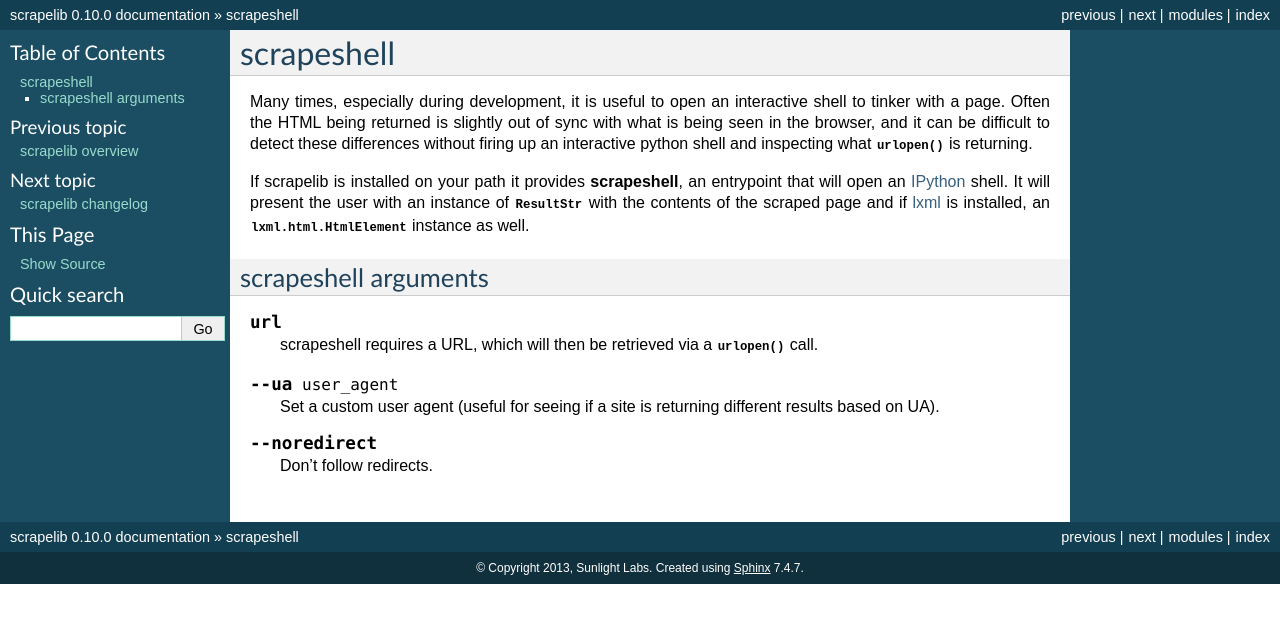
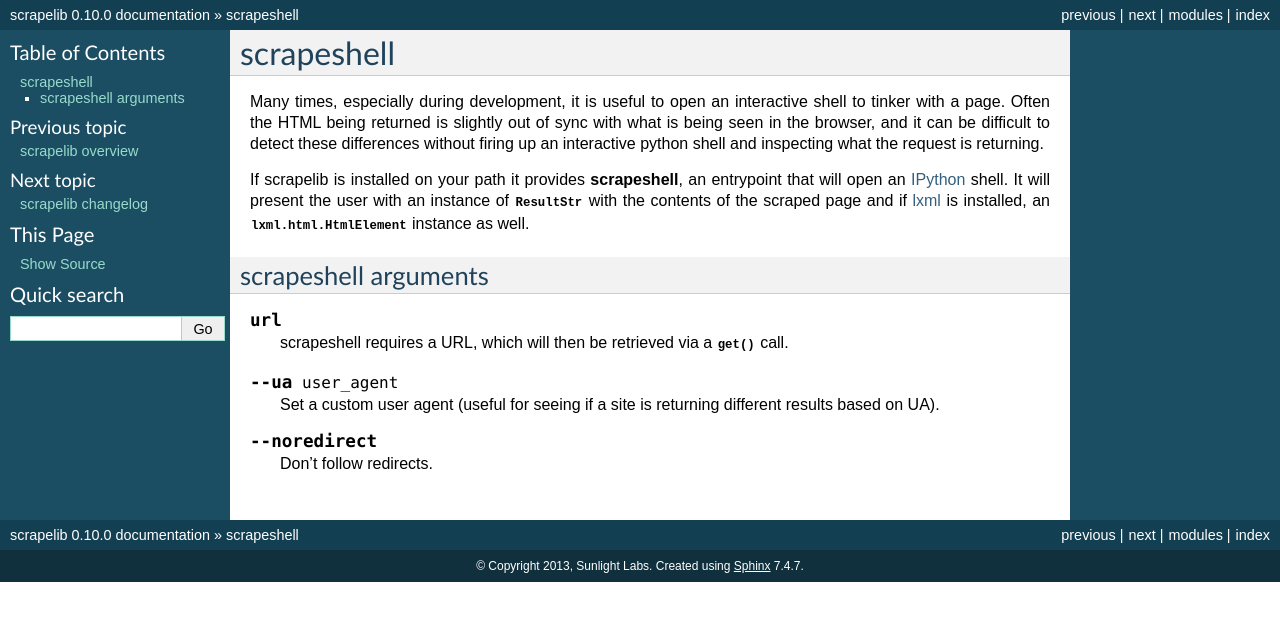
Before and after one commit to jamesturk/scrapelib, a Sphinx documentation site: the page built from docs/scrapeshell.rst, in a window 1280 px wide. Shown: the top 623 px of the page. Built offline with Sphinx 7.4.7, drawn with Linux system fonts in a browser that asks for light colours.

Commit message:
remove urlopen from other places

```diff
--- a/docs/scrapeshell.rst
+++ b/docs/scrapeshell.rst
@@ -1,7 +1,7 @@
 scrapeshell
 ===========
 
-Many times, especially during development, it is useful to open an interactive shell to tinker with a page.  Often the HTML being returned is slightly out of sync with what is being seen in the browser, and it can be difficult to detect these differences without firing up an interactive python shell and inspecting what :meth:`~scrapelib.Scraper.urlopen` is returning.
+Many times, especially during development, it is useful to open an interactive shell to tinker with a page.  Often the HTML being returned is slightly out of sync with what is being seen in the browser, and it can be difficult to detect these differences without firing up an interactive python shell and inspecting what the request is returning.
 
 If scrapelib is installed on your path it provides :program:`scrapeshell`, an entrypoint that will open an `IPython <http://ipython.scipy.org/moin/>`_ shell.  It will present the user with an instance of :class:`ResultStr` with the contents of the scraped page and if `lxml <http://lxml.de>`_ is installed, an :class:`lxml.html.HtmlElement` instance as well.
 
@@ -16,7 +16,7 @@ scrapeshell arguments
 
 .. option:: url
 
-    scrapeshell requires a URL, which will then be retrieved via a :meth:`~scrapelib.Scraper.urlopen`
+    scrapeshell requires a URL, which will then be retrieved via a :meth:`~scrapelib.Scraper.get`
     call.
 
 .. option:: --ua user_agent
```
Also changed, not shown: 1 other file.
